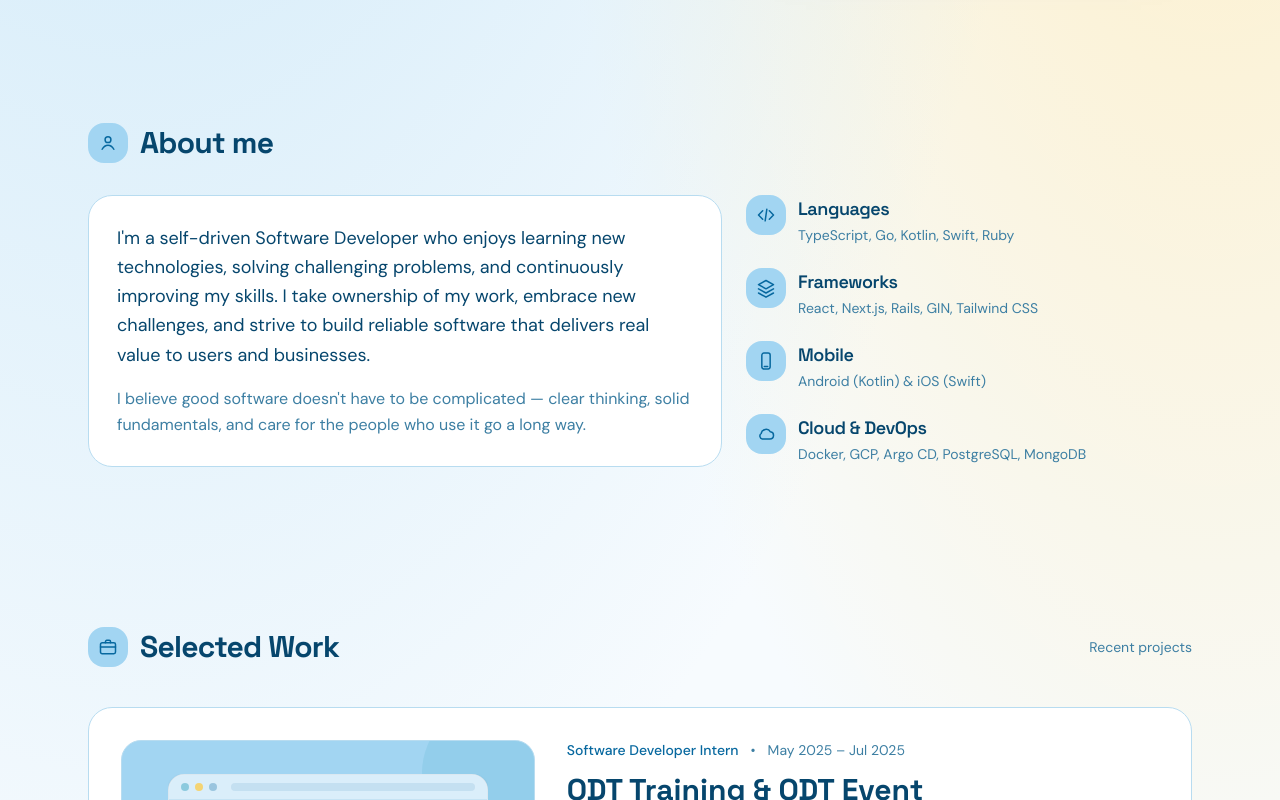
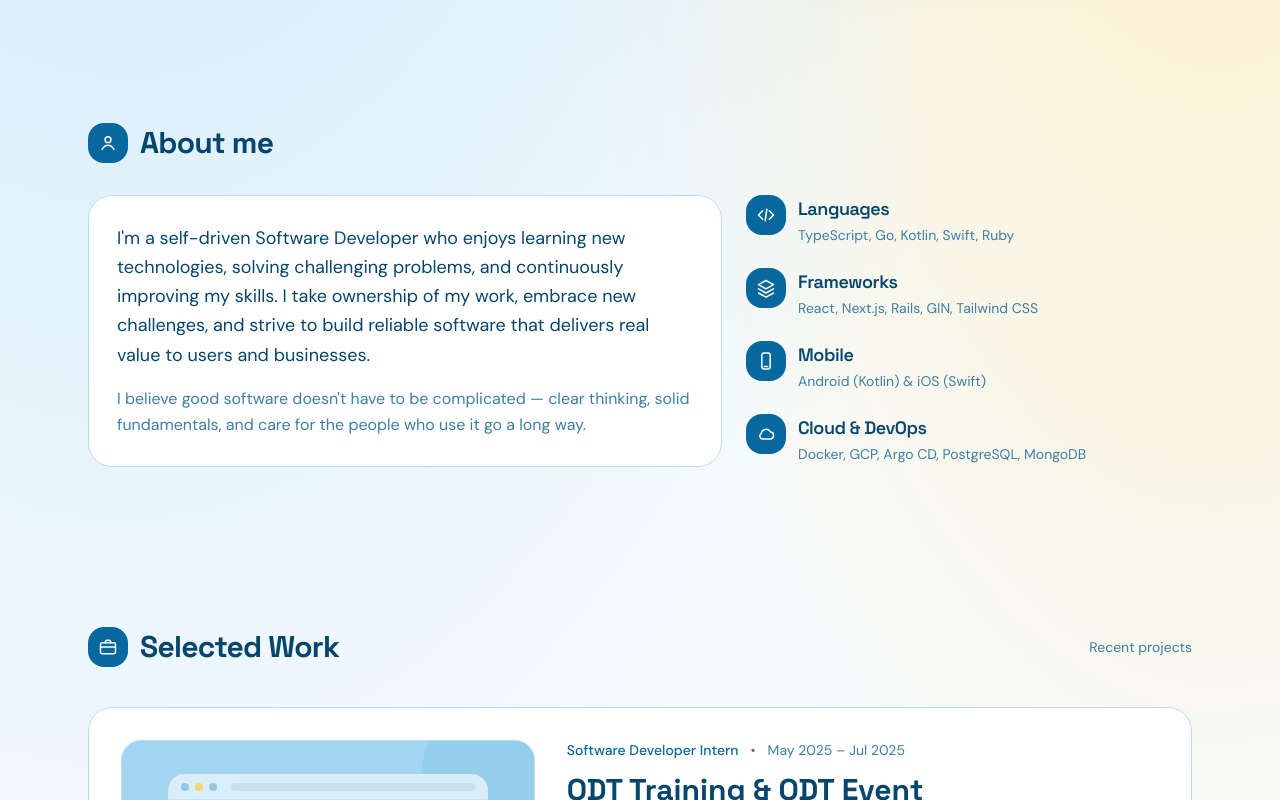
Before and after one commit to pparnfaa/parnfa-portfolio, a React (Vite) app: page / in a window 1280 px wide. Shown: the part 760-1560 px from the top of the page. Built offline with nearby package versions, Linux system fonts and the light colour scheme.

Commit message:
🎨 introduce icon-chip class for consistent icon styling across About, Contact, and Work components

```diff
--- a/src/components/About.tsx
+++ b/src/components/About.tsx
@@ -21,7 +21,7 @@ export function About() {
   return (
     <section id="about" className="mx-auto max-w-6xl px-6 py-16 md:py-20">
       <div className="mb-8 flex items-center gap-3">
-        <div className="flex h-10 w-10 items-center justify-center rounded-xl bg-sky-light text-sky-deep">
+        <div className="icon-chip flex h-10 w-10 items-center justify-center rounded-xl">
           <UserIcon className="h-5 w-5" />
         </div>
         <h2 className="font-display text-3xl font-bold tracking-tight text-foreground">
@@ -42,7 +42,7 @@ export function About() {
             const Icon = skillIcons[skill.icon];
             return (
               <div key={skill.title} className="flex items-start gap-3">
-                <div className="flex h-10 w-10 shrink-0 items-center justify-center rounded-xl bg-sky-light text-sky-deep">
+                <div className="icon-chip flex h-10 w-10 shrink-0 items-center justify-center rounded-xl">
                   <Icon className="h-5 w-5" />
                 </div>
                 <div>
--- a/src/components/Contact.tsx
+++ b/src/components/Contact.tsx
@@ -19,7 +19,7 @@ export function Contact() {
       <div className="grid gap-8 rounded-3xl border border-border bg-secondary p-8 md:grid-cols-12 md:p-10">
         <div className="md:col-span-7">
           <div className="flex items-center gap-3">
-            <div className="flex h-10 w-10 items-center justify-center rounded-xl bg-sky-light text-sky-deep">
+            <div className="icon-chip flex h-10 w-10 items-center justify-center rounded-xl">
               <MailIcon className="h-5 w-5" />
             </div>
             <h2 className="font-display text-3xl font-bold tracking-tight text-foreground">
--- a/src/components/Work.tsx
+++ b/src/components/Work.tsx
@@ -196,7 +196,7 @@ export function Work() {
     <section id="work" className="mx-auto max-w-6xl px-6 py-16 md:py-20">
       <div className="mb-10 flex items-center justify-between">
         <div className="flex items-center gap-3">
-          <div className="flex h-10 w-10 items-center justify-center rounded-xl bg-sky-light text-sky-deep">
+          <div className="icon-chip flex h-10 w-10 items-center justify-center rounded-xl">
             <BriefcaseIcon className="h-5 w-5" />
           </div>
           <h2 className="font-display text-3xl font-bold tracking-tight text-foreground">
--- a/src/index.css
+++ b/src/index.css
@@ -138,6 +138,16 @@ html[data-theme="dark"] {
     box-shadow: 0 20px 50px -28px color-mix(in srgb, var(--color-sky-deep) 40%, transparent);
   }
 
+  .icon-chip {
+    background: var(--color-sky-deep);
+    color: #ffffff;
+  }
+
+  html[data-theme="dark"] .icon-chip {
+    background: var(--color-sky-light);
+    color: var(--color-sky-deep);
+  }
+
   .btn-cta {
     background: var(--color-sky-deep);
     color: #ffffff;
```
